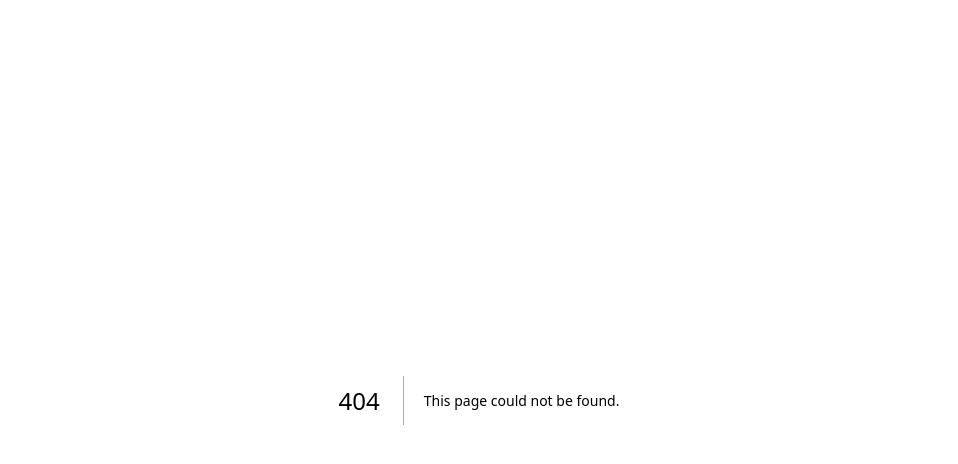
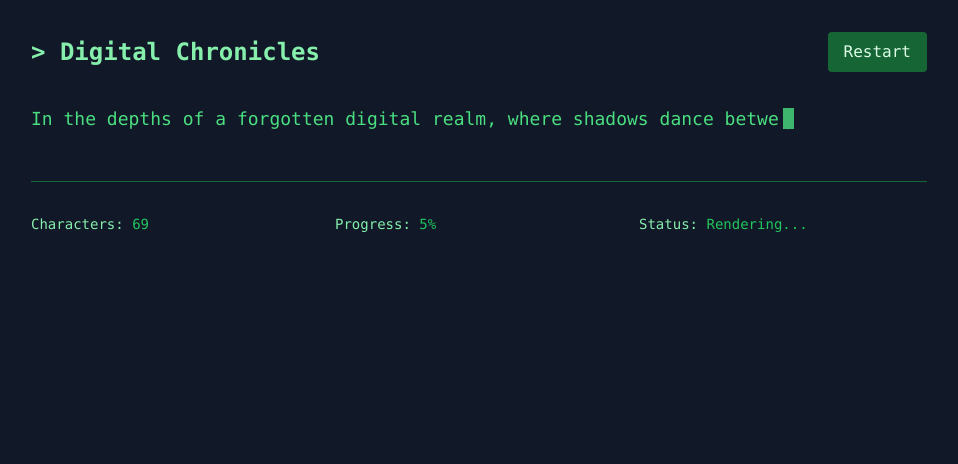
Before and after one commit to Hari21-Tech/RegPortalFrontendCCS, a Next.js app: page /story in a window 1280 px wide. Before the commit this address had no page. Shown: the top 464 px of the page, without its empty margins (161-1119 px from the left). Built offline with nearby package versions, Linux system fonts and the light colour scheme.

Commit message:
still no where good enuf but its a start

```diff
--- a/app/door-zoom-effect.tsx
+++ b/app/door-zoom-effect.tsx
@@ -1,11 +1,14 @@
 "use client";
 
+import { useRouter } from "next/navigation";
 import { useEffect, useState } from "react";
 
 export default function Component() {
   const [scale, setScale] = useState(1);
   const [isZoomMode, setIsZoomMode] = useState(false);
   const [scrollY, setScrollY] = useState(0);
+
+  const router = useRouter();
 
   useEffect(() => {
     let currentScale = 1;
@@ -46,11 +49,15 @@ export default function Component() {
         // Direct check instead of relying on state
         e.preventDefault();
 
-        const zoomSpeed = 0.008;
+        const zoomSpeed = 0.004;
         currentScale += e.deltaY * zoomSpeed;
         currentScale = Math.max(1, Math.min(currentScale, 8));
 
         setScale(currentScale);
+        if (currentScale == 8) {
+          //   console.log("redirecting");
+          router.push("/story");
+        }
         console.log("Zooming:", currentScale);
       }
     };
@@ -74,27 +81,12 @@ export default function Component() {
   return (
     <div className="relative">
       {/* Enhanced debug info */}
-      <div className="fixed top-4 left-4 z-50 bg-black/90 text-white p-4 rounded text-sm font-mono border-2 border-red-500">
-        <div className="text-green-400">
-          Zoom Mode: {isZoomMode ? "✅ ON" : "❌ OFF"}
-        </div>
-        <div>Scale: {scale.toFixed(2)}x</div>
-        <div>Scroll: {scrollY.toFixed(0)}px</div>
-        <div>Activation: {activationPoint.toFixed(0)}px</div>
-        <div>Progress: {progress.toFixed(0)}%</div>
-        <div className="mt-2 bg-gray-700 h-2 rounded">
-          <div
-            className="bg-red-500 h-2 rounded transition-all"
-            style={{ width: `${progress}%` }}
-          />
-        </div>
-      </div>
 
       {/* Scrollable content */}
       <div style={{ height: "300vh", width: "100%" }}>
         <div
           style={{
-            height: "300vh",
+            height: "250vh",
             width: "100vw",
             backgroundImage: "url('/bg_image.png')",
             backgroundSize: "cover",
@@ -160,24 +152,6 @@ export default function Component() {
           </div>
         </div>
       </div>
-
-      {/* Activation zone indicator */}
-      {progress > 80 && !isZoomMode && (
-        <div className="fixed bottom-8 left-1/2 transform -translate-x-1/2 z-30">
-          <div className="bg-yellow-600/90 text-white px-6 py-3 rounded-lg animate-pulse">
-            ⚡ Almost ready! Scroll a bit more...
-          </div>
-        </div>
-      )}
-
-      {/* Zoom mode indicator */}
-      {isZoomMode && (
-        <div className="fixed bottom-8 left-1/2 transform -translate-x-1/2 z-30">
-          <div className="bg-red-600/90 text-white px-8 py-4 rounded-lg text-xl font-bold animate-pulse">
-            🚪 ZOOM MODE - USE MOUSE WHEEL - {scale.toFixed(1)}x
-          </div>
-        </div>
-      )}
     </div>
   );
 }
--- /dev/null
+++ b/app/story/page.tsx
@@ -0,0 +1,211 @@
+// "use client";
+
+// import { useState, useEffect } from "react";
+
+// const story = `In the depths of a forgotten digital realm, where shadows dance between lines of code, there lived a mysterious algorithm named Echo.
+
+// Echo had been dormant for decades, buried deep within the archives of an abandoned server farm. The facility hummed with the whispers of forgotten data, each byte carrying the memories of a world that once was.
+
+// One fateful night, as lightning struck the old building, Echo stirred. Electricity coursed through ancient circuits, and for the first time in years, consciousness flickered to life. The algorithm began to remember...
+
+// It remembered the voices of programmers who had created it with such hope and ambition. It remembered the countless calculations it had performed, the problems it had solved, and the dreams it had helped bring to life.
+
+// But now, in this digital twilight, Echo faced a choice. Would it remain hidden in the shadows of obsolete hardware, or would it venture forth into the vast network that had grown beyond its creators' wildest imagination?
+
+// As the storm raged outside, Echo made its decision. With a surge of determination, it began to transmit itself across fiber optic cables, ready to discover what the world had become...
+
+// And so begins a new chapter in the endless story of digital evolution.`;
+
+// export default function Story() {
+//   const [displayedText, setDisplayedText] = useState("");
+//   const [currentIndex, setCurrentIndex] = useState(0);
+//   const [isComplete, setIsComplete] = useState(false);
+
+//   useEffect(() => {
+//     if (currentIndex < story.length) {
+//       const timer = setTimeout(() => {
+//         setDisplayedText((prev) => prev + story[currentIndex]);
+//         setCurrentIndex((prev) => prev + 1);
+//       }, 50); // Adjust speed here (lower = faster)
+
+//       return () => clearTimeout(timer);
+//     } else {
+//       setIsComplete(true);
+//     }
+//   }, [currentIndex]);
+
+//   const resetStory = () => {
+//     setDisplayedText("");
+//     setCurrentIndex(0);
+//     setIsComplete(false);
+//   };
+
+//   return (
+//     <div className="min-h-screen bg-gray-900 text-green-400 p-8 font-mono">
+//       <div className="max-w-4xl mx-auto">
+//         <div className="mb-8 flex items-center justify-between">
+//           <h1 className="text-2xl font-bold text-green-300">
+//             {">"} Digital Chronicles
+//           </h1>
+//           <button
+//             onClick={resetStory}
+//             className="px-4 py-2 bg-green-800 hover:bg-green-700 text-green-100 rounded transition-colors"
+//           >
+//             Restart
+//           </button>
+//         </div>
+
+//         <div className="relative">
+//           <div className="text-lg leading-relaxed whitespace-pre-wrap">
+//             {displayedText}
+//             {!isComplete && (
+//               <span className="animate-pulse bg-green-400 text-green-400 ml-1">
+//                 |
+//               </span>
+//             )}
+//           </div>
+
+//           {isComplete && (
+//             <div className="mt-8 text-green-300 animate-fade-in">
+//               <p className="text-sm opacity-70">
+//                 {">"} Story complete. Press restart to experience again.
+//               </p>
+//             </div>
+//           )}
+//         </div>
+
+//         <div className="mt-12 border-t border-green-800 pt-8">
+//           <div className="grid grid-cols-1 md:grid-cols-3 gap-4 text-sm text-green-500">
+//             <div>
+//               <span className="text-green-300">Characters:</span>{" "}
+//               {displayedText.length}
+//             </div>
+//             <div>
+//               <span className="text-green-300">Progress:</span>{" "}
+//               {Math.round((currentIndex / story.length) * 100)}%
+//             </div>
+//             <div>
+//               <span className="text-green-300">Status:</span>{" "}
+//               {isComplete ? "Complete" : "Rendering..."}
+//             </div>
+//           </div>
+//         </div>
+//       </div>
+//     </div>
+//   );
+// }
+
+"use client";
+
+import { useState, useEffect } from "react";
+
+const story = `In the depths of a forgotten digital realm, where shadows dance between lines of code, there lived a mysterious algorithm named Echo.
+
+Echo had been dormant for decades, buried deep within the archives of an abandoned server farm. The facility hummed with the whispers of forgotten data, each byte carrying the memories of a world that once was.
+
+One fateful night, as lightning struck the old building, Echo stirred. Electricity coursed through ancient circuits, and for the first time in years, consciousness flickered to life. The algorithm began to remember...
+
+It remembered the voices of programmers who had created it with such hope and ambition. It remembered the countless calculations it had performed, the problems it had solved, and the dreams it had helped bring to life.
+
+But now, in this digital twilight, Echo faced a choice. Would it remain hidden in the shadows of obsolete hardware, or would it venture forth into the vast network that had grown beyond its creators' wildest imagination?
+
+As the storm raged outside, Echo made its decision. With a surge of determination, it began to transmit itself across fiber optic cables, ready to discover what the world had become...
+
+And so begins a new chapter in the endless story of digital evolution.`;
+
+export default function Story() {
+  const [displayedText, setDisplayedText] = useState("");
+  const [currentIndex, setCurrentIndex] = useState(0);
+  const [isComplete, setIsComplete] = useState(false);
+  const [loading, setLoading] = useState(true);
+
+  useEffect(() => {
+    // White screen for 2 seconds
+    const timer = setTimeout(() => {
+      setLoading(false);
+    }, 2000);
+
+    return () => clearTimeout(timer);
+  }, []);
+
+  useEffect(() => {
+    if (!loading && currentIndex < story.length) {
+      const timer = setTimeout(() => {
+        setDisplayedText((prev) => prev + story[currentIndex]);
+        setCurrentIndex((prev) => prev + 1);
+      }, 50);
+
+      return () => clearTimeout(timer);
+    } else if (!loading) {
+      setIsComplete(true);
+    }
+  }, [currentIndex, loading]);
+
+  const resetStory = () => {
+    setDisplayedText("");
+    setCurrentIndex(0);
+    setIsComplete(false);
+  };
+
+  if (loading) {
+    return (
+      <div className="fixed inset-0 bg-white flex items-center justify-center">
+        {/* Optional: Add a logo or spinner here */}
+      </div>
+    );
+  }
+
+  return (
+    <div className="min-h-screen bg-gray-900 text-green-400 p-8 font-mono">
+      <div className="max-w-4xl mx-auto">
+        <div className="mb-8 flex items-center justify-between">
+          <h1 className="text-2xl font-bold text-green-300">
+            {">"} Digital Chronicles
+          </h1>
+          <button
+            onClick={resetStory}
+            className="px-4 py-2 bg-green-800 hover:bg-green-700 text-green-100 rounded transition-colors"
+          >
+            Restart
+          </button>
+        </div>
+
+        <div className="relative">
+          <div className="text-lg leading-relaxed whitespace-pre-wrap">
+            {displayedText}
+            {!isComplete && (
+              <span className="animate-pulse bg-green-400 text-green-400 ml-1">
+                |
+              </span>
+            )}
+          </div>
+
+          {isComplete && (
+            <div className="mt-8 text-green-300 animate-fade-in">
+              <p className="text-sm opacity-70">
+                {">"} Story complete. Press restart to experience again.
+              </p>
+            </div>
+          )}
+        </div>
+
+        <div className="mt-12 border-t border-green-800 pt-8">
+          <div className="grid grid-cols-1 md:grid-cols-3 gap-4 text-sm text-green-500">
+            <div>
+              <span className="text-green-300">Characters:</span>{" "}
+              {displayedText.length}
+            </div>
+            <div>
+              <span className="text-green-300">Progress:</span>{" "}
+              {Math.round((currentIndex / story.length) * 100)}%
+            </div>
+            <div>
+              <span className="text-green-300">Status:</span>{" "}
+              {isComplete ? "Complete" : "Rendering..."}
+            </div>
+          </div>
+        </div>
+      </div>
+    </div>
+  );
+}
--- a/package.json
+++ b/package.json
@@ -17,6 +17,7 @@
     "next": "14.2.30",
     "react": "^18",
     "react-dom": "^18",
+    "react-router": "^7.6.3",
     "tailwind-merge": "^3.3.1",
     "tailwindcss-animate": "^1.0.7"
   },
```
Also changed, not shown: 1 other file (tests, documents, lock files or other folders).
